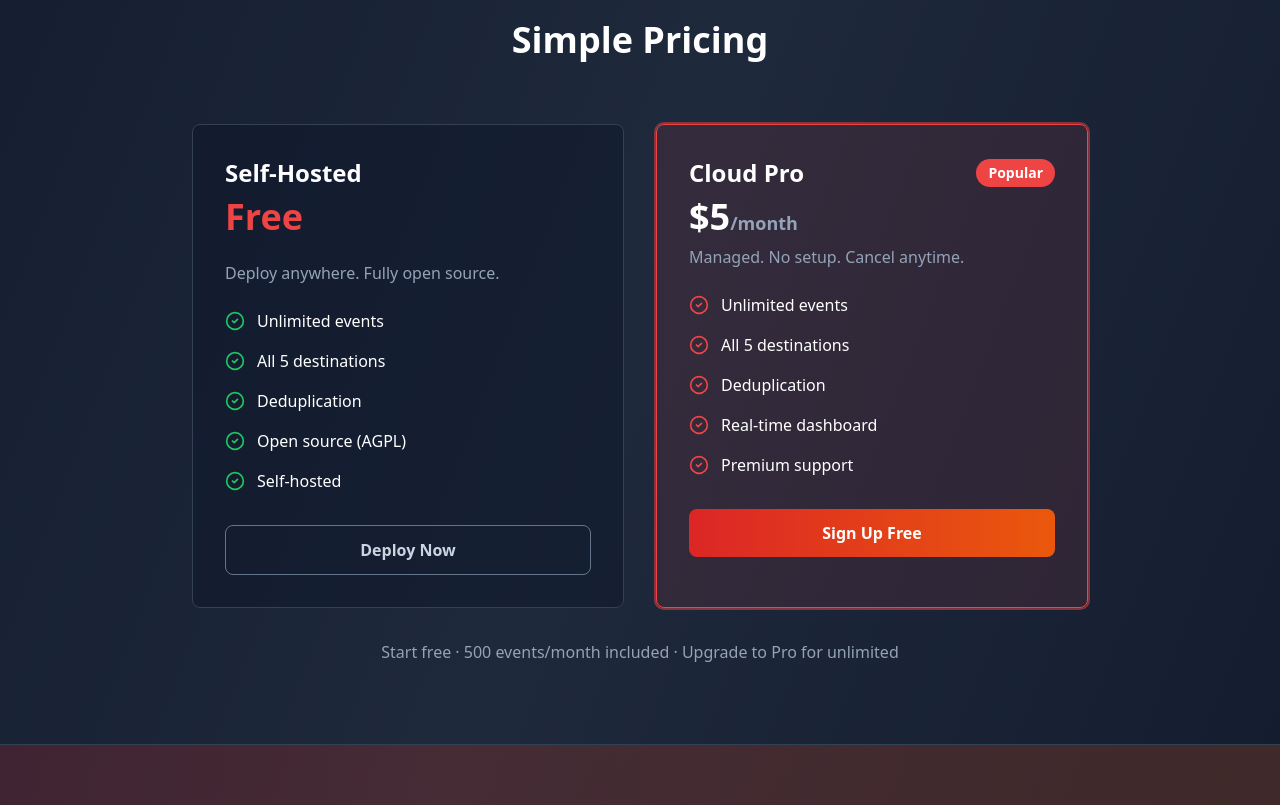
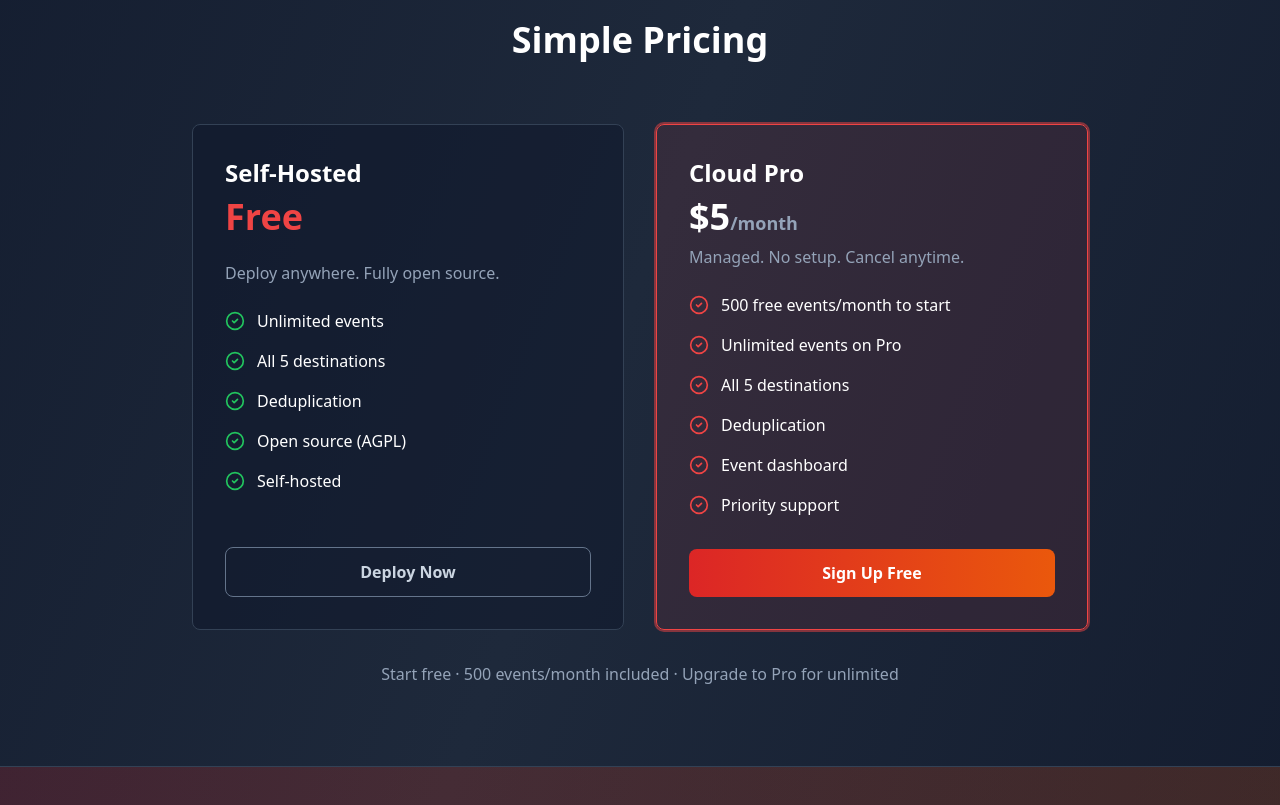
Before and after one commit to flarely/flarely-landing, a Next.js app: page / in a window 1280 px wide. Shown: the part 1400-2205 px from the top of the page. Built offline with nearby package versions, Linux system fonts and the light colour scheme.

Commit message:
ux: fix card alignment, remove Popular badge, clarify free tier on Cloud Pro, rename to Event Dashboard

```diff
--- a/app/page.tsx
+++ b/app/page.tsx
@@ -99,8 +99,8 @@ export default function Home() {
               },
               {
                 icon: <Zap className="text-yellow-500" size={32} />,
-                title: 'Real-Time Dashboard',
-                desc: 'View events, track stats, manage projects and integrations.'
+                title: 'Event Dashboard',
+                desc: 'View events, track stats, manage projects and API keys.'
               }
             ].map((feature, i) => (
               <div key={i} className="p-6 border border-slate-700 rounded-lg hover:border-red-500 transition bg-slate-900/50">
@@ -119,11 +119,11 @@ export default function Home() {
           <h2 className="text-4xl font-bold text-center mb-16">Simple Pricing</h2>
           <div className="grid md:grid-cols-2 gap-8">
             {/* Free Tier */}
-            <div className="p-8 border border-slate-700 rounded-lg bg-slate-900/50">
+            <div className="p-8 border border-slate-700 rounded-lg bg-slate-900/50 flex flex-col">
               <h3 className="text-2xl font-bold mb-2">Self-Hosted</h3>
               <p className="text-4xl font-bold text-red-500 mb-6">Free</p>
               <p className="text-slate-400 mb-6">Deploy anywhere. Fully open source.</p>
-              <ul className="space-y-4 mb-8">
+              <ul className="space-y-4 mb-8 flex-1">
                 {['Unlimited events', 'All 5 destinations', 'Deduplication', 'Open source (AGPL)', 'Self-hosted'].map((item, i) => (
                   <li key={i} className="flex items-center gap-3">
                     <CheckCircle2 size={20} className="text-green-500" />
@@ -135,22 +135,19 @@ export default function Home() {
                 href="https://github.com/flarely/flarely"
                 target="_blank"
                 rel="noopener noreferrer"
-                className="block w-full border border-slate-500 hover:border-white hover:text-white py-3 px-6 rounded-lg text-center font-semibold transition text-slate-300"
+                className="block w-full border border-slate-500 hover:border-white hover:text-white py-3 px-6 rounded-lg text-center font-semibold transition text-slate-300 mt-auto"
               >
                 Deploy Now
               </a>
             </div>
 
             {/* Pro Tier */}
-            <div className="p-8 border border-red-500 rounded-lg bg-red-500/10 ring-2 ring-red-500/50">
-              <div className="flex items-center justify-between mb-2">
-                <h3 className="text-2xl font-bold">Cloud Pro</h3>
-                <span className="bg-red-500 px-3 py-1 rounded-full text-sm font-semibold">Popular</span>
-              </div>
+            <div className="p-8 border border-red-500 rounded-lg bg-red-500/10 ring-2 ring-red-500/50 flex flex-col">
+              <h3 className="text-2xl font-bold mb-2">Cloud Pro</h3>
               <p className="text-4xl font-bold mb-2">$5<span className="text-lg text-slate-400">/month</span></p>
               <p className="text-slate-400 mb-6">Managed. No setup. Cancel anytime.</p>
-              <ul className="space-y-4 mb-8">
-                {['Unlimited events', 'All 5 destinations', 'Deduplication', 'Real-time dashboard', 'Premium support'].map((item, i) => (
+              <ul className="space-y-4 mb-8 flex-1">
+                {['500 free events/month to start', 'Unlimited events on Pro', 'All 5 destinations', 'Deduplication', 'Event dashboard', 'Priority support'].map((item, i) => (
                   <li key={i} className="flex items-center gap-3">
                     <CheckCircle2 size={20} className="text-red-500" />
                     {item}
@@ -159,7 +156,7 @@ export default function Home() {
               </ul>
               <a
                 href={`${appUrl}/auth/github`}
-                className="block w-full bg-gradient-to-r from-red-600 to-orange-600 hover:from-red-700 hover:to-orange-700 py-3 px-6 rounded-lg text-center font-semibold transition"
+                className="block w-full bg-gradient-to-r from-red-600 to-orange-600 hover:from-red-700 hover:to-orange-700 py-3 px-6 rounded-lg text-center font-semibold transition mt-auto"
               >
                 Sign Up Free
               </a>
```
